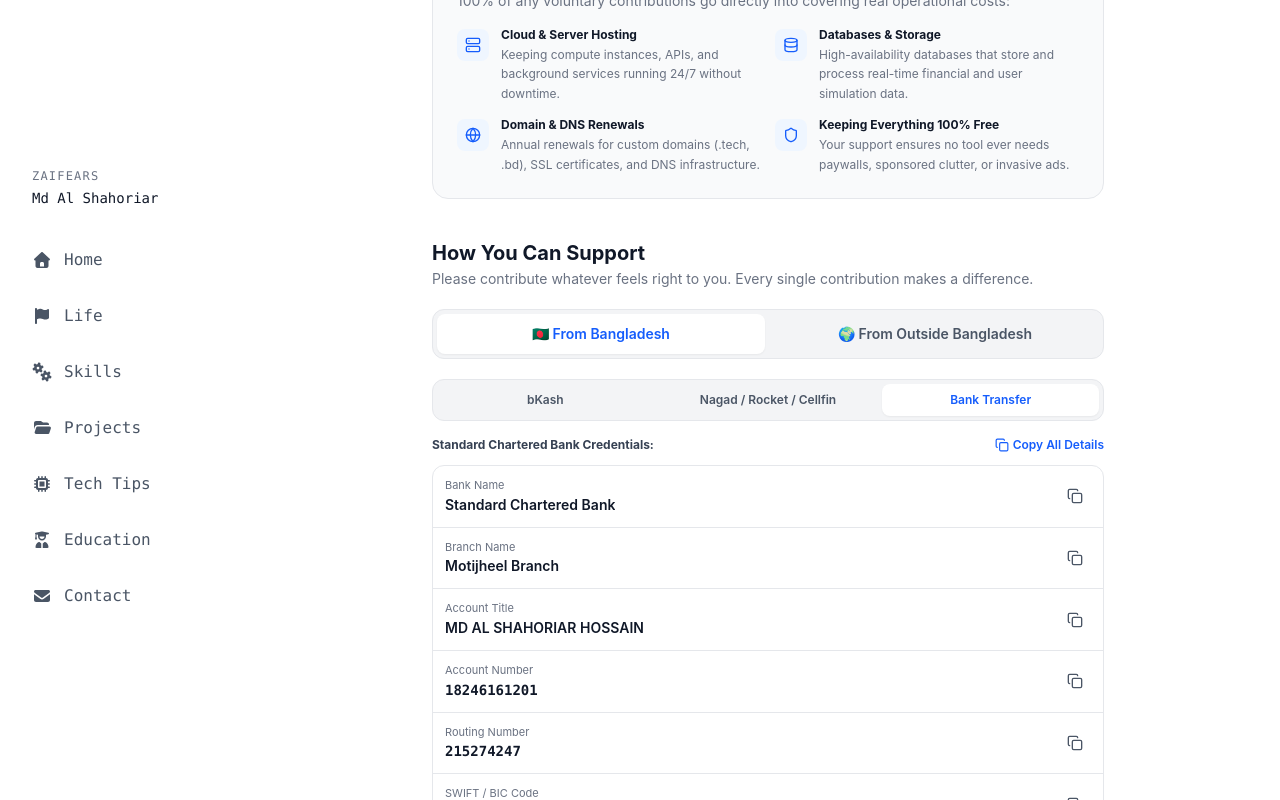
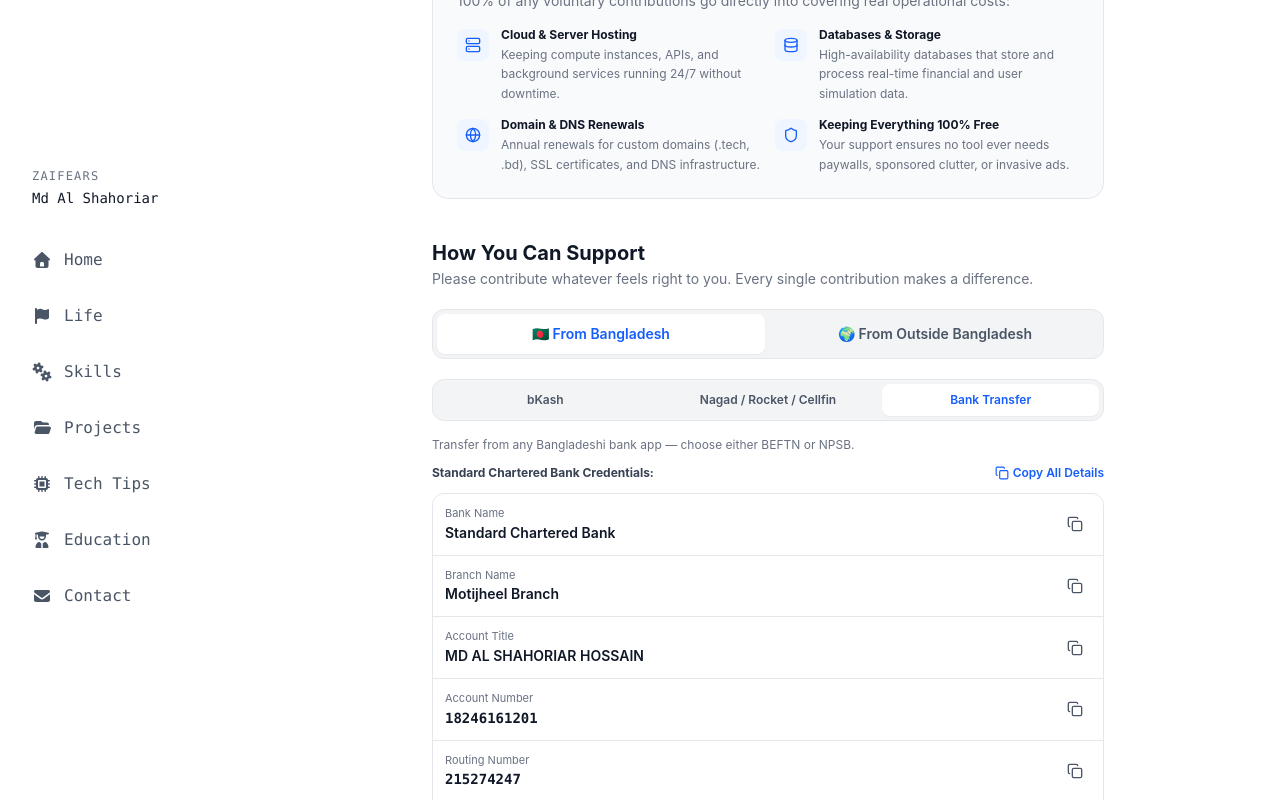
Before and after one commit to zaifears/zaifears-portfolio, a Next.js app: page /thanks in a window 1280 px wide. Both pictures are taken after a click on the button "Bank Transfer". Shown: the part 527-1327 px from the top of the page. Built offline with nearby package versions, Linux system fonts and the light colour scheme.

Commit message:
fix(thanks): simplify local bank note to choose either BEFTN or NPSB

```diff
--- a/app/thanks/ThanksClient.tsx
+++ b/app/thanks/ThanksClient.tsx
@@ -352,12 +352,17 @@
 
             {/* Local Bank Transfer */}
             {localMethod === 'bank' && (
+              <div className="space-y-3">
+                <p className="text-xs text-gray-500 dark:text-gray-400">
+                  Transfer from any Bangladeshi bank app — choose either BEFTN or NPSB.
+                </p>
                 <BankDetailsBlock
                   copiedKey={copiedKey}
                   onCopy={handleCopy}
                   onCopyAll={copyAllBank}
                   mode="local"
                 />
+              </div>
             )}
           </div>
         )}
```
Lines whose indentation alone changed are shown as unchanged.
